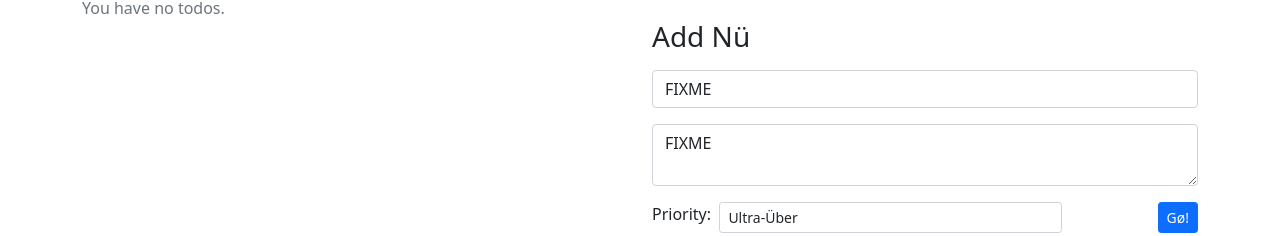
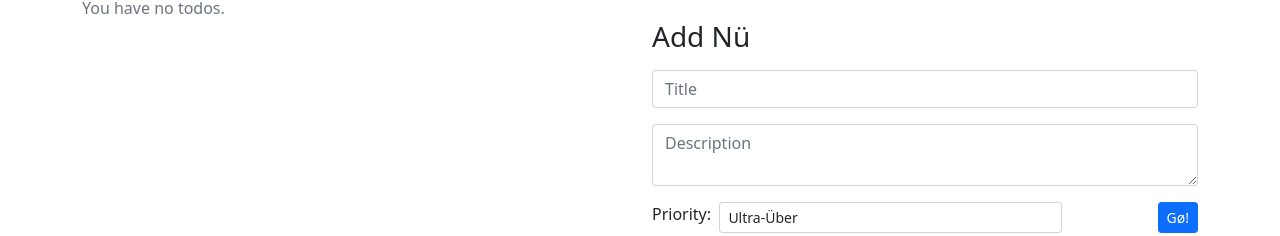
Before and after one commit to franciscarino/react-forms-design-productiv, a React (Create React App) app: page / in a window 1280 px wide. Shown: the part 158-394 px from the top of the page. Built offline with nearby package versions, Linux system fonts and the light colour scheme.

Commit message:
complete TodoForm

```diff
--- a/src/TodoApp.js
+++ b/src/TodoApp.js
@@ -3,7 +3,7 @@ import { v4 as uuid } from "uuid";
 
 import TopTodo from "./TopTodo";
 import EditableTodoList from "./EditableTodoList";
-import TodoForm from "./TodoForm"
+import TodoForm from "./TodoForm";
 
 /** App for managing a todo list.
  *
@@ -27,7 +27,6 @@ function TodoApp() {
 
   /** update a todo with updatedTodo */
   function update(updatedTodo) {
-
     //TODO:clean up code, possibly fix it
     const copyTodos = [...todos];
 
@@ -50,35 +49,31 @@ function TodoApp() {
   return (
     <main className="TodoApp">
       <div className="row">
-
         <div className="col-md-6">
-          {todos.length > 0 ?
-            <EditableTodoList
-              todos={todos}
-              update={update}
-              remove={remove}
-            /> :
-            <span className="text-muted">You have no todos.</span>}
-
+          {todos.length > 0 ? (
+            <EditableTodoList todos={todos} update={update} remove={remove} />
+          ) : (
+            <span className="text-muted">You have no todos.</span>
+          )}
         </div>
 
         <div className="col-md-6">
           <section className="mb-4">
-            {todos.length > 0 ?
+            {todos.length > 0 ? (
               <div>
                 <h3>Top Todo</h3>
-                <TopTodo />
-                </div> :
-                ""
-            }
+                <TopTodo todos={todos} />
+              </div>
+            ) : (
+              ""
+            )}
           </section>
 
           <section>
             <h3 className="mb-3">Add Nü</h3>
-            <TodoForm handleSave={create}/>
+            <TodoForm handleSave={create} />
           </section>
         </div>
-
       </div>
     </main>
   );
--- a/src/TodoForm.js
+++ b/src/TodoForm.js
@@ -1,5 +1,4 @@
 import React, { useState } from "react";
-
 
 /** Form for adding.
  *
@@ -10,17 +9,30 @@ import React, { useState } from "react";
  * { TodoApp, EditableTodo } -> TodoForm
  */
 
-function TodoForm() {
+const initialFormDefault = { title: "", description: "", priority: "" };
+
+function TodoForm({ initialFormData = initialFormDefault, handleSave }) {
+  const [formData, setFormData] = useState(initialFormData);
 
   /** Update form input. */
-  function handleChange(evt) { }
+  function handleChange(evt) {
+    evt.preventDefault();
+    const formInput = evt.target;
+    setFormData((formData) => ({
+      ...formData,
+      [formInput.name]: formInput.value,
+    }));
+  }
 
   /** Call parent function and clear form. */
-  function handleSubmit(evt) { }
+  function handleSubmit(evt) {
+    evt.preventDefault();
+    handleSave(formData);
+    setFormData(initialFormData);
+  }
 
   return (
     <form className="NewTodoForm" onSubmit={handleSubmit}>
-
       <div className="mb-3">
         <input
           id="newTodo-title"
@@ -28,7 +40,7 @@ function TodoForm() {
           className="form-control"
           placeholder="Title"
           onChange={handleChange}
-              value="FIXME"
+          value={formData.title}
           aria-label="Title"
         />
       </div>
@@ -40,19 +52,20 @@ function TodoForm() {
           className="form-control"
           placeholder="Description"
           onChange={handleChange}
-              value="FIXME"
+          value={formData.description}
           aria-label="Description"
         />
       </div>
 
       <div className="mb-3 d-flex justify-content-between">
         <div className="w-75 d-flex justify-content-between">
-            <label htmlFor="newTodo-priority"
-                   className="d-inline-flex">Priority:&nbsp;&nbsp;
+          <label htmlFor="newTodo-priority" className="d-inline-flex">
+            Priority:&nbsp;&nbsp;
           </label>
-            <select id="newTodo-priority"
+          <select
+            id="newTodo-priority"
             name="priority"
-                    value="FIXME"
+            value={formData.priority}
             onChange={handleChange}
             className="form-control form-control-sm d-inline-flex"
           >
@@ -65,7 +78,6 @@ function TodoForm() {
           Gø!
         </button>
       </div>
-
     </form>
   );
 }
```
Lines whose indentation alone changed are shown as unchanged.
